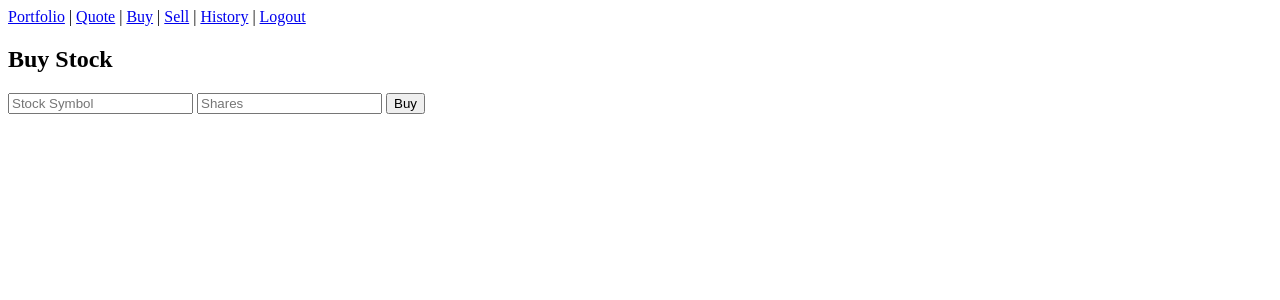
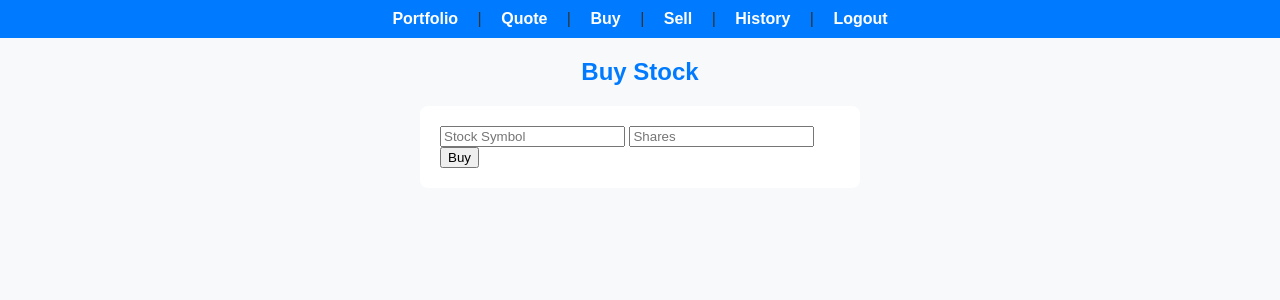
Before and after one commit to MousaAdnan/CS50-Projects, a Flask app: template finance/templates/buy.html in a window 1280 px wide. Shown: the top 300 px of the page. Run offline with Flask 2, Linux system fonts and the light colour scheme; the template is opened without the code that fills it, so the values that code supplies are empty.

Commit message:
Tue, Nov 12, 2024, 3:07 AM -05:00

```diff
--- a/finance/static/styles.css
+++ b/finance/static/styles.css
@@ -1,23 +1,41 @@
-/* Size for brand */
-nav .navbar-brand
-{
-    font-size: xx-large;
+/* Basic styling for body */
+body {
+    font-family: Arial, sans-serif;
+    background-color: #f8f9fa;
+    margin: 0;
+    padding: 0;
+    color: #333;
 }
 
-/* Colors for brand */
-nav .navbar-brand .blue
-{
-    color: #537fbe;
+/* Navbar styling */
+nav {
+    background-color: #007bff;
+    padding: 10px;
+    text-align: center;
 }
-nav .navbar-brand .red
-{
-    color: #ea433b;
+
+nav a {
+    color: #ffffff;
+    text-decoration: none;
+    margin: 0 15px;
+    font-weight: bold;
 }
-nav .navbar-brand .yellow
-{
-    color: #f5b82e;
+
+nav a:hover {
+    text-decoration: underline;
 }
-nav .navbar-brand .green
-{
-    color: #2e944b;
+
+/* Main content area */
+h2 {
+    color: #007bff;
+    text-align: center;
+    margin-top: 20px;
 }
+
+form {
+    max-width: 400px;
+    margin: 20px auto;
+    padding: 20px;
+    background-color: #ffffff;
+    border-radius: 8px;
+    box-shadow: 0 4px 8px rgba(0, 0, 0, 0
```
